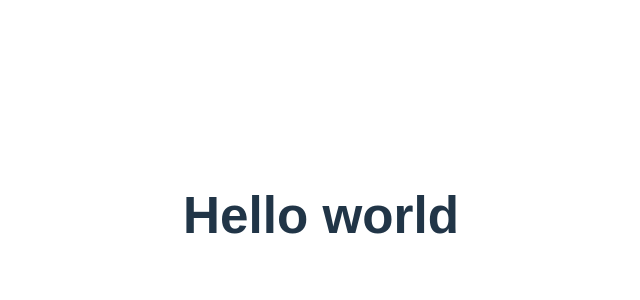
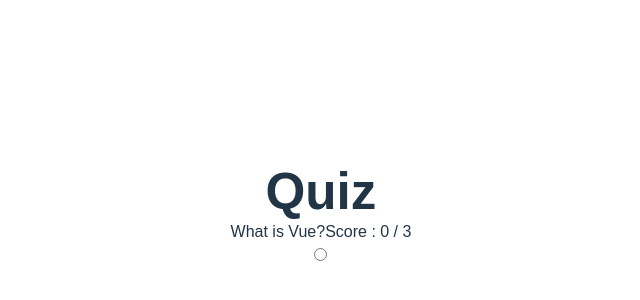
Before and after one commit to lahlaliwassim2/challenge-You, a Vue app: page / in a window 1280 px wide. Shown: the part 184-484 px from the top of the page, without its empty margins (319-959 px from the left). Built offline with nearby package versions, Linux system fonts and the light colour scheme.

Commit message:
ajouter la template pour le corp de l aplication

```diff
--- a/src/App.vue
+++ b/src/App.vue
@@ -1,78 +1,83 @@
 <script setup>
-import { ref, computed } from 'vue'
+import { ref, computed } from "vue";
 const questions = ref([
   {
-	question: 'What is Vue?',
+    question: "What is Vue?",
     answer: 0,
-	options: [
-		'A framework',
-		'A library',
-		'A type of hat'
-	],
-	selected: null
+    options: ["A framework", "A library", "A type of hat"],
+    selected: null,
   },
   {
-	question: 'What is Vuex used for?',
+    question: "What is Vuex used for?",
     answer: 2,
-	options: [
-		'Eating a delicious snack',
-		'Viewing things',
-		'State management'
-	],
-	selected: null
+    options: ["Eating a delicious snack", "Viewing things", "State management"],
+    selected: null,
   },
   {
-	question: 'What is Vue Router?',
+    question: "What is Vue Router?",
     answer: 1,
     options: [
-		'An ice cream maker',
-		'A routing library for Vue',
-		'Burger sauce'
+      "An ice cream maker",
+      "A routing library for Vue",
+      "Burger sauce",
     ],
-	selected: null
+    selected: null,
+  },
+]);
+const currentQuestion = ref(0);
+const quizCompleted = ref(false);
+const score = computed(() => {
+  let value = 0;
+  questions.value.map((q) => {
+    if (q.selected == q.answer) {
+      value++;
     }
-])
-const currentQuestion = ref(0)
-const quizCompleted = ref(false)
-const score = computed(()=>{
-  let value = 0
-  questions.value.map(q=>{
-    if(q.selected == q.answer){
-      value++
+  });
+  return value;
+});
+const getCurrentQuestion = computed(() => {
+  let question = questions.value[currentQuestion.value];
+  questions.index = currentQuestion.value;
+  return question;
+});
+
+const setAnswer = (evt) => {
+  questions.value[currentQuestion.value].selected = evt.target.value;
+  evt.target.value = null;
+};
+
+const nextQuestion = () => {
+  if (currentQuestion.value < questions.value.lenght - 1) {
+    currentQuestion.value++;
+  } else {
+    quizCompleted.value = true;
   }
-  })
-  return value
-})
-const getCurrentQuestion = computed(()=>{
-  let question = questions.value[currentQuestion.value]
-  questions.index = currentQuestion.value
-  return question
-})
-
-const setAnswer = evt=>{
-  questions.value[currentQuestion.value].selected = evt.target.value
-  evt.target.value = null
-}
-
-const nextQuestion = ()=>{
-  if(currentQuestion.value < questions.value.lenght - 1){
-    currentQuestion.value++
-  } else{
-    quizCompleted.value = true
-  }
-}
+};
 </script>
 
 <template>
-    <h1>Hello world</h1>
+  <main class="app">
+    <h1>Quiz</h1>
+    <section class="quiz">
+      <div class="quiz-info">
+        <span class="question">{{ getCurrentQuestion.question }}</span>
+        <span class="score">Score : {{ score }} / {{ questions.length }}</span>
+      </div>
+      <div class="options">
+        <label >
+          <input type="radio" :name="getCurrentQuestion.index" :value="index" />
+        </label>
+      </div>
+    </section>
+  </main>
 </template>
 
 <style scoped>
-*{
+* {
   margin: 0;
   padding: 0;
   box-sizing: border-box;
-  font-family: 'Montsrrat',sans-serif;
+  font-family: "Montsrrat", sans-serif;
 }
 
 body {
```
Lines whose indentation alone changed are shown as unchanged.
